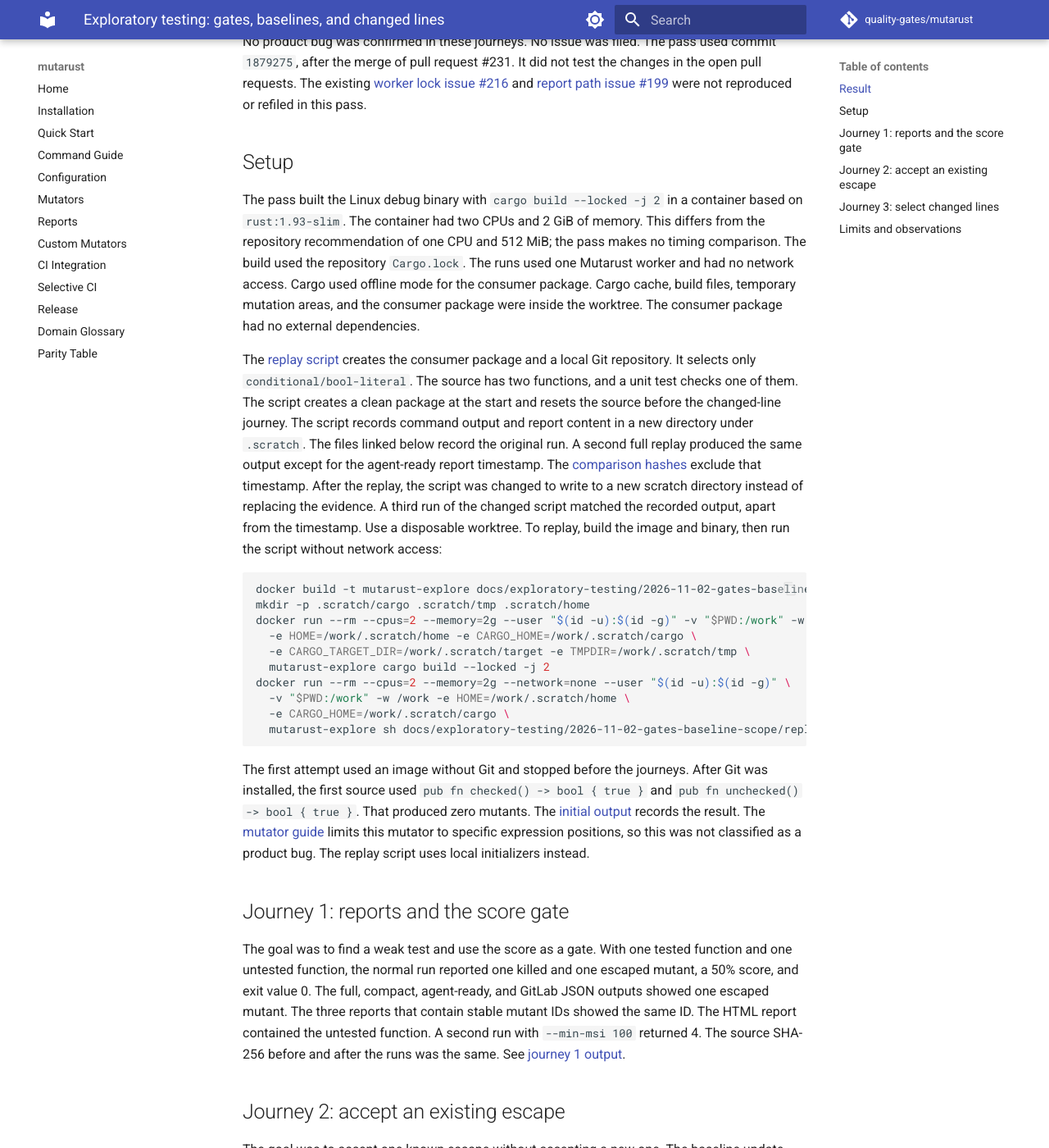
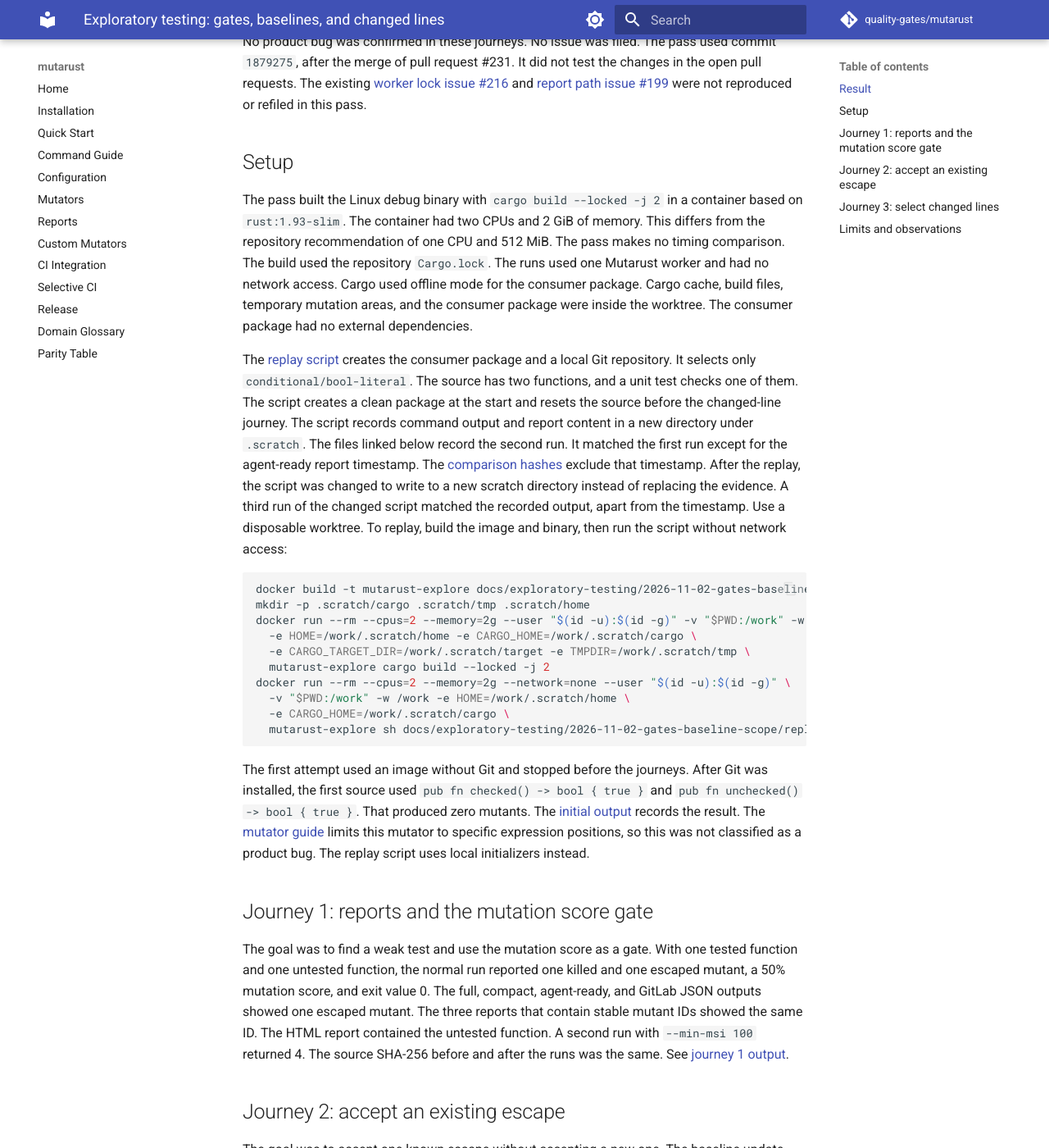
Before and after one commit to quality-gates/mutarust, an MkDocs documentation site: the page built from docs/exploratory-testing/2026-11-02-gates-baseline-scope.md, in a window 1280 px wide and 1400 px high, scrolled down 300 px. Shown: the whole window at 82% size. Built offline with MkDocs 1.6.1 and Material for MkDocs 9.7.7, drawn with Linux system fonts in a browser that asks for light colours; comment, search, counter and statistics services are not loaded; some of the changed text lies outside the part shown.

Commit message:
docs(exploration): clarify replay evidence

```diff
--- a/docs/exploratory-testing/2026-11-02-gates-baseline-scope.md
+++ b/docs/exploratory-testing/2026-11-02-gates-baseline-scope.md
@@ -15,8 +15,8 @@
 
 The pass built the Linux debug binary with `cargo build --locked -j 2` in a
 container based on `rust:1.93-slim`. The container had two CPUs and 2 GiB of
-memory. This differs from the repository recommendation of one CPU and 512 MiB;
-the pass makes no timing comparison. The build used the repository `Cargo.lock`.
+memory. This differs from the repository recommendation of one CPU and 512 MiB.
+The pass makes no timing comparison. The build used the repository `Cargo.lock`.
 The runs used one Mutarust worker and had no network access. Cargo used offline mode for the consumer
 package. Cargo cache, build files, temporary mutation areas, and the consumer
 package were inside the worktree. The consumer package had no external
@@ -28,8 +28,8 @@
 checks one of them. The script creates a clean package at the start and
 resets the source before the changed-line journey. The script records command
 output and report content in a new directory under `.scratch`. The files linked
-below record the original run. A second full replay produced the same output
-except for the agent-ready report timestamp. The [comparison hashes](2026-11-02-gates-baseline-scope/replay-comparison.txt)
+below record the second run. It matched the first run except for the
+agent-ready report timestamp. The [comparison hashes](2026-11-02-gates-baseline-scope/replay-comparison.txt)
 exclude that timestamp. After the replay, the script was changed to write to a
 new scratch directory instead of replacing the evidence. A third run of the
 changed script matched the recorded output, apart from the timestamp. Use a
@@ -56,11 +56,11 @@
 specific expression positions, so this was not classified as a product bug.
 The replay script uses local initializers instead.
 
-## Journey 1: reports and the score gate
+## Journey 1: reports and the mutation score gate
 
-The goal was to find a weak test and use the score as a gate. With one tested
+The goal was to find a weak test and use the mutation score as a gate. With one tested
 function and one untested function, the normal run reported one killed and
-one escaped mutant, a 50% score, and exit value 0. The full, compact,
+one escaped mutant, a 50% mutation score, and exit value 0. The full, compact,
 agent-ready, and GitLab JSON outputs showed one escaped mutant. The three
 reports that contain stable mutant IDs showed the same ID. The HTML report
 contained the untested function. A second run with
```
Also changed, not shown: other parts of docs/exploratory-testing/2026-11-02-gates-baseline-scope.md (+1 -1 lines), docs/exploratory-testing/2026-11-02-gates-baseline-scope/replay-comparison.txt (+10 -9 lines).
